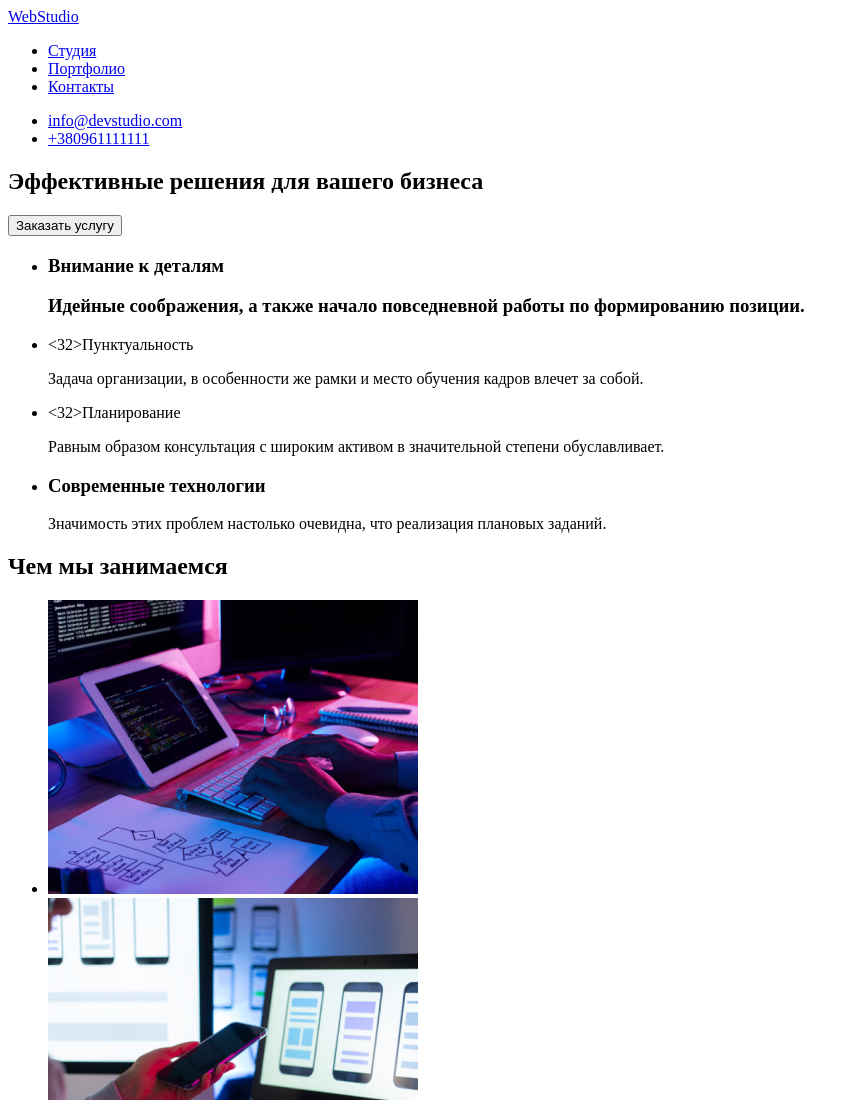
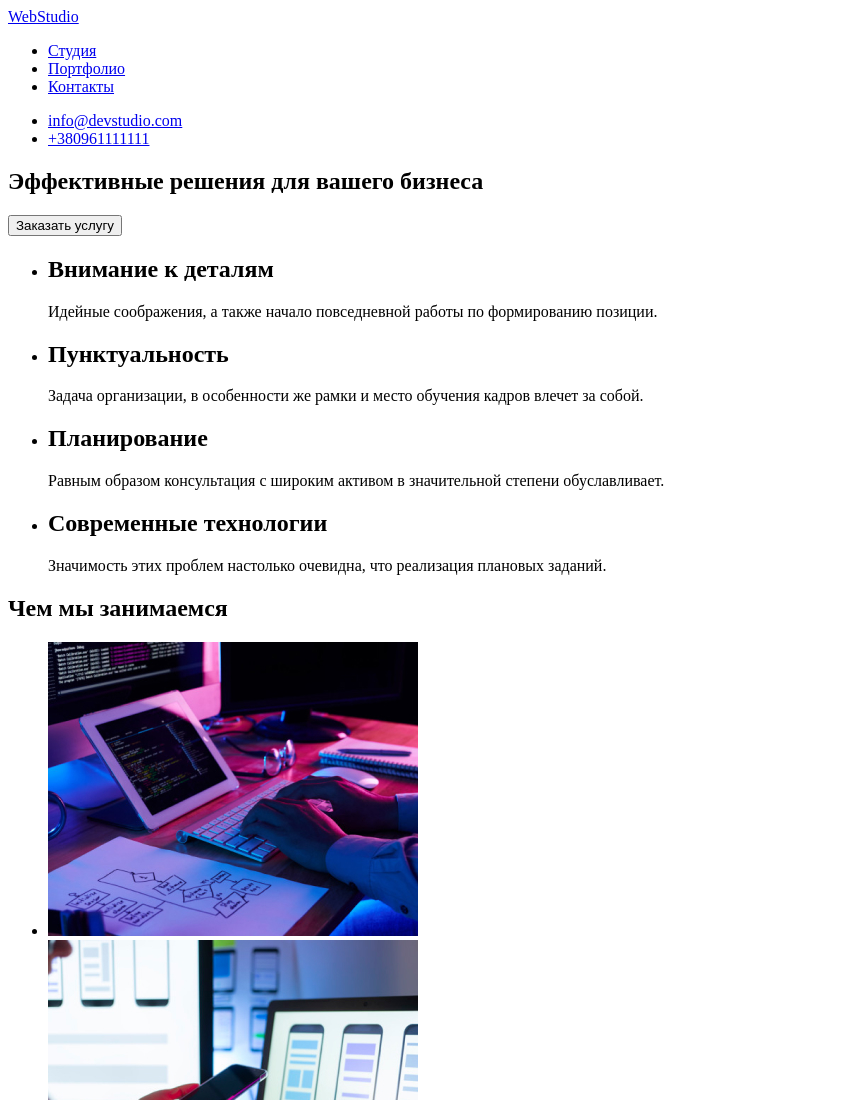
Before and after one commit to Yantsd/goit-markup-hw-01, a plain HTML site: page index.html in a window 1280 px wide. Shown: the top 1100 px of the page, without its empty margins (0-859 px from the left). Drawn offline with Linux system fonts and the light colour scheme.

Commit message:
правки

```diff
--- a/index.html
+++ b/index.html
@@ -41,19 +41,19 @@
         <section>
                 <ul>
                     <li>
-                        <h3>Внимание к деталям</32>
+                        <h2>Внимание к деталям</h2>
                         <p>Идейные соображения, а также начало повседневной работы по формированию позиции.</p>
                     </li>
                     <li>
-                        <32>Пунктуальность</h3>
+                        <h2>Пунктуальность</h2>
                         <p>Задача организации, в особенности же рамки и место обучения кадров влечет за собой.</p>
                     </li>
                     <li>
-                        <32>Планирование</h3>
+                        <h2>Планирование</h2>
                         <p>Равным образом консультация с широким активом в значительной степени обуславливает.</p>
                     </li>
                     <li>
-                        <h3>Современные технологии</h3>
+                        <h2>Современные технологии</h2>
                         <p>Значимость этих проблем настолько очевидна, что реализация плановых заданий.</p>
                     </li>
                 </ul>
```
